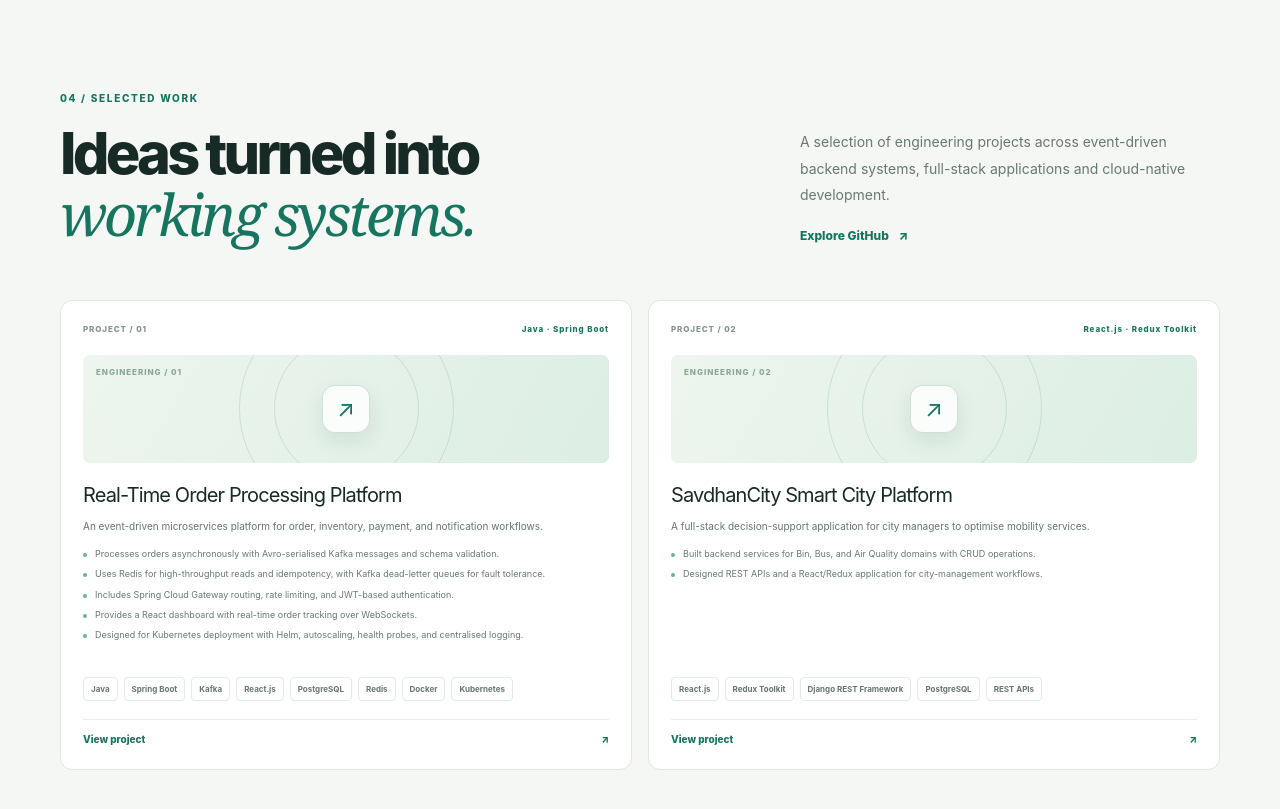
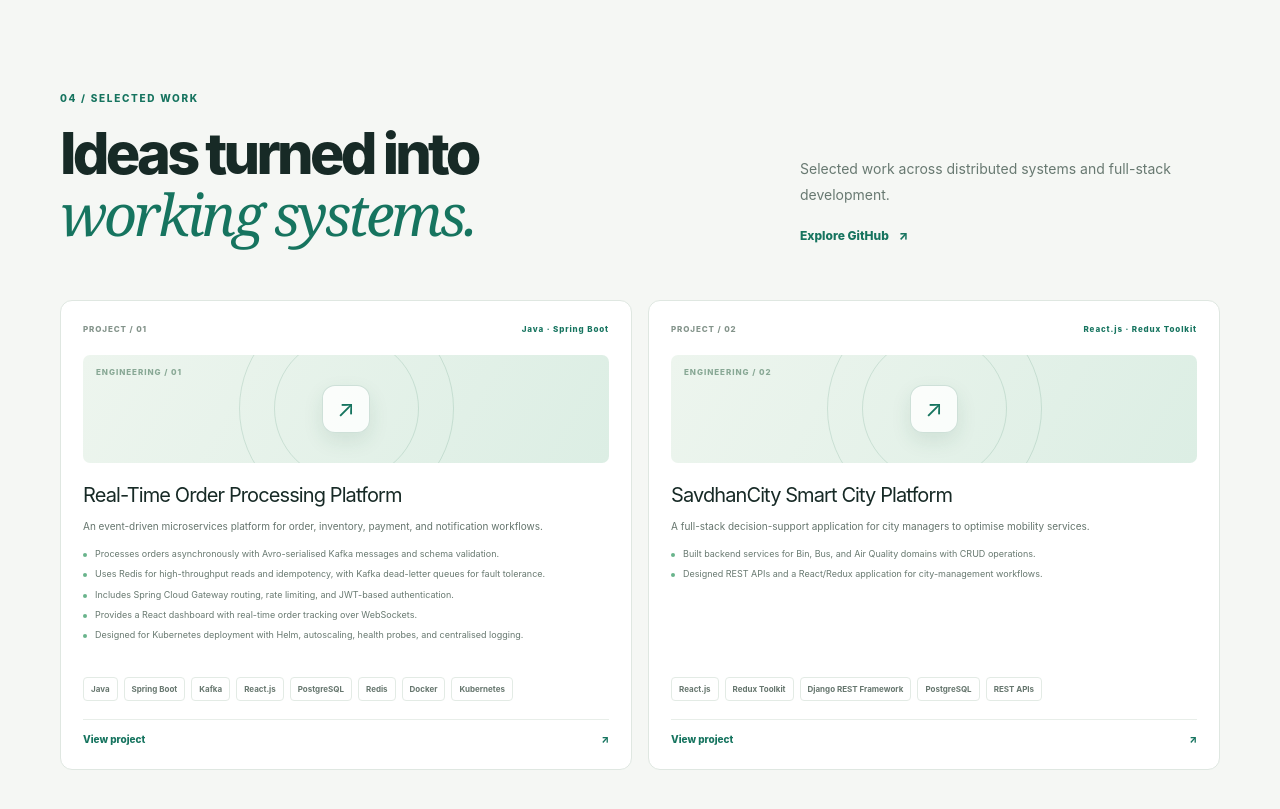
Before and after one commit to officio-indrajeet/officio-indrajeet.github.io, a React (Vite) app: page / in a window 1280 px wide. Shown: the part 5020-5829 px from the top of the page. Built offline with nearby package versions, Linux system fonts and the light colour scheme.

Commit message:
Shorten projects introduction

```diff
--- a/src/components/Projects.tsx
+++ b/src/components/Projects.tsx
@@ -6,7 +6,7 @@ export default function Projects() {
       <div className="container">
         <div className="section-head section-head-split">
           <div><span className="section-kicker">04 / Selected work</span><h2>Ideas turned into<br/><em>working systems.</em></h2></div>
-          <div className="section-side-copy"><p className="section-deck">A selection of engineering projects across event-driven backend systems, full-stack applications and cloud-native development.</p><a className="inline-link" href={userData.github} target="_blank" rel="noopener noreferrer">Explore GitHub <span>↗</span></a></div>
+          <div className="section-side-copy"><p className="section-deck">Selected work across distributed systems and full-stack development.</p><a className="inline-link" href={userData.github} target="_blank" rel="noopener noreferrer">Explore GitHub <span>↗</span></a></div>
         </div>
         <div className="project-grid">
           {userData.projects.map((project, index) => (
```
